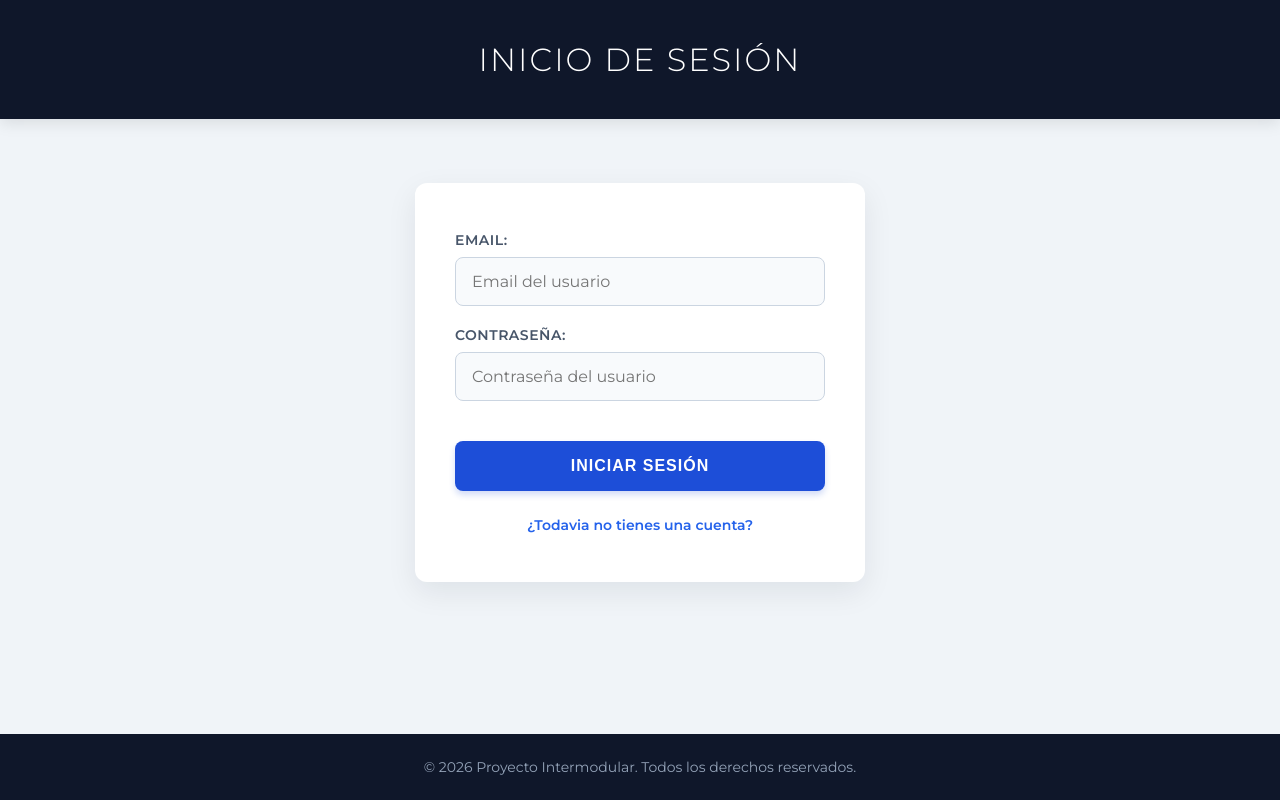
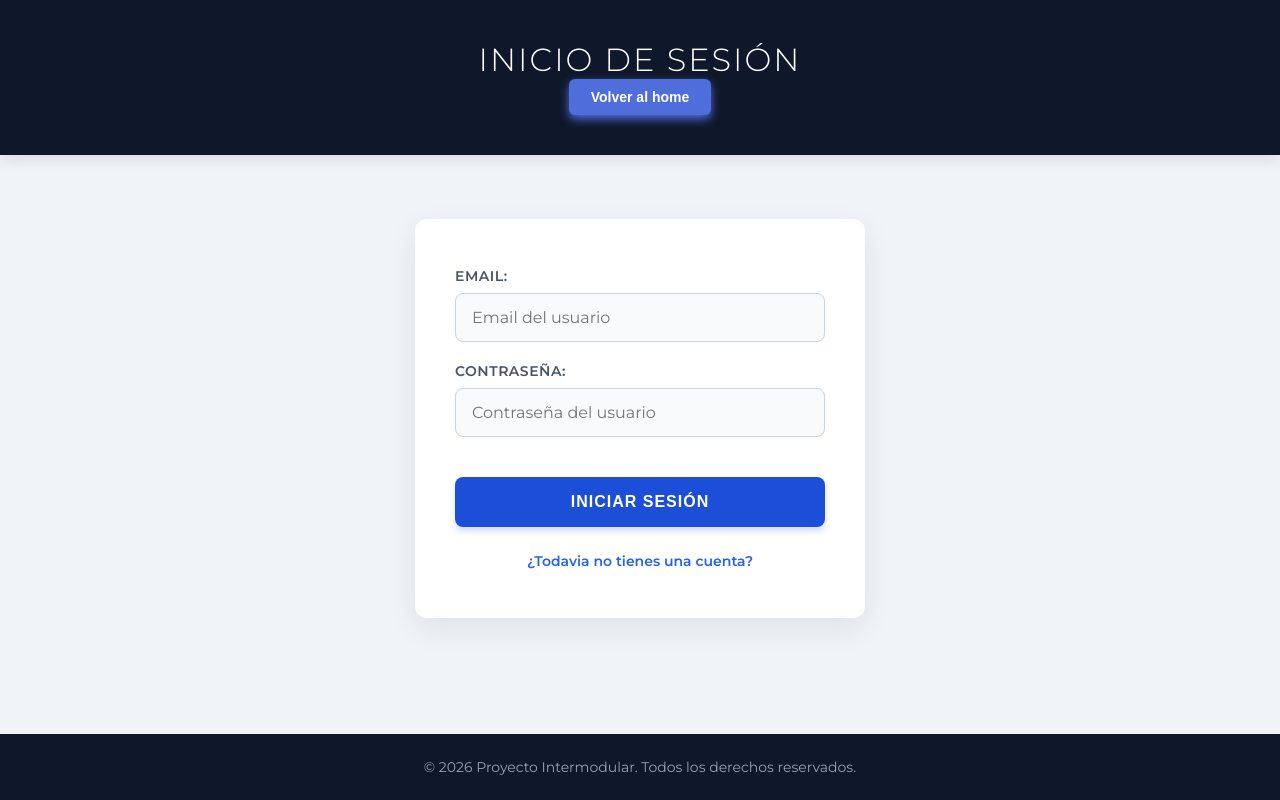
Before and after one commit to luis211275/Proyecto-Intermodular, a plain HTML site: page html/login.html in a window 1280 px wide. Drawn offline with Linux system fonts and the light colour scheme.

Commit message:
Añadir boton del login

```diff
--- a/css/login.css
+++ b/css/login.css
@@ -85,6 +85,33 @@ body{
     box-shadow: 0 0 0 3px rgba(37, 99, 235, 0.15);
 }
 
+#btnVolver{
+    display: inline-block;
+    padding: 10px 22px;
+    background: rgb(79, 110, 219);
+    color: rgb(255, 255, 255);
+    font-size: 14px;
+    font-weight: 600;
+    text-decoration: none;
+    border: none;
+    border-radius: 6px;
+    cursor: pointer;
+    box-shadow: 0 4px 10px rgb(79, 110, 219);
+    transition: all 0.3s ease;
+}
+
+#btnVolver:hover{
+    background: rgb(91, 125, 240);
+    transform: translateY(-2px);
+    box-shadow: 0 6px 14px rgb(79, 110, 219);
+}
+
+#btnVolver:active{
+    transform: scale(0.98);
+    box-shadow: 0 2px 6px rgb(79, 110, 219);
+}
+
+
 #btnLogin{
     background-color: rgb(29, 78, 216);
     color: white;
--- a/html/login.html
+++ b/html/login.html
@@ -10,6 +10,7 @@
 
         <header id="login-header">
             <h1>Inicio de sesión</h1>
+            <button id="btnVolver">Volver al home</button>
         </header>
 
         <main id="login-main">
--- a/js/login.js
+++ b/js/login.js
@@ -2,6 +2,7 @@
 const btnIniciarL = document.getElementById("btnLogin");
 const form = document.getElementById("form-login");
 const mensajeHtml = document.getElementById("mensajeError");
+const btnVolver = document.getElementById("mensajeError");
 
 btnIniciarL.addEventListener("click", (e) => {
     e.preventDefault();
@@ -38,3 +39,11 @@ btnIniciarL.addEventListener("click", (e) => {
         mensajeHtml.style.color = "red";
     });
 });
+
+
+
+
+
+btnVolver.addEventListener("click", (e) =>{
+    window.location.href="home.html";
+});
```
